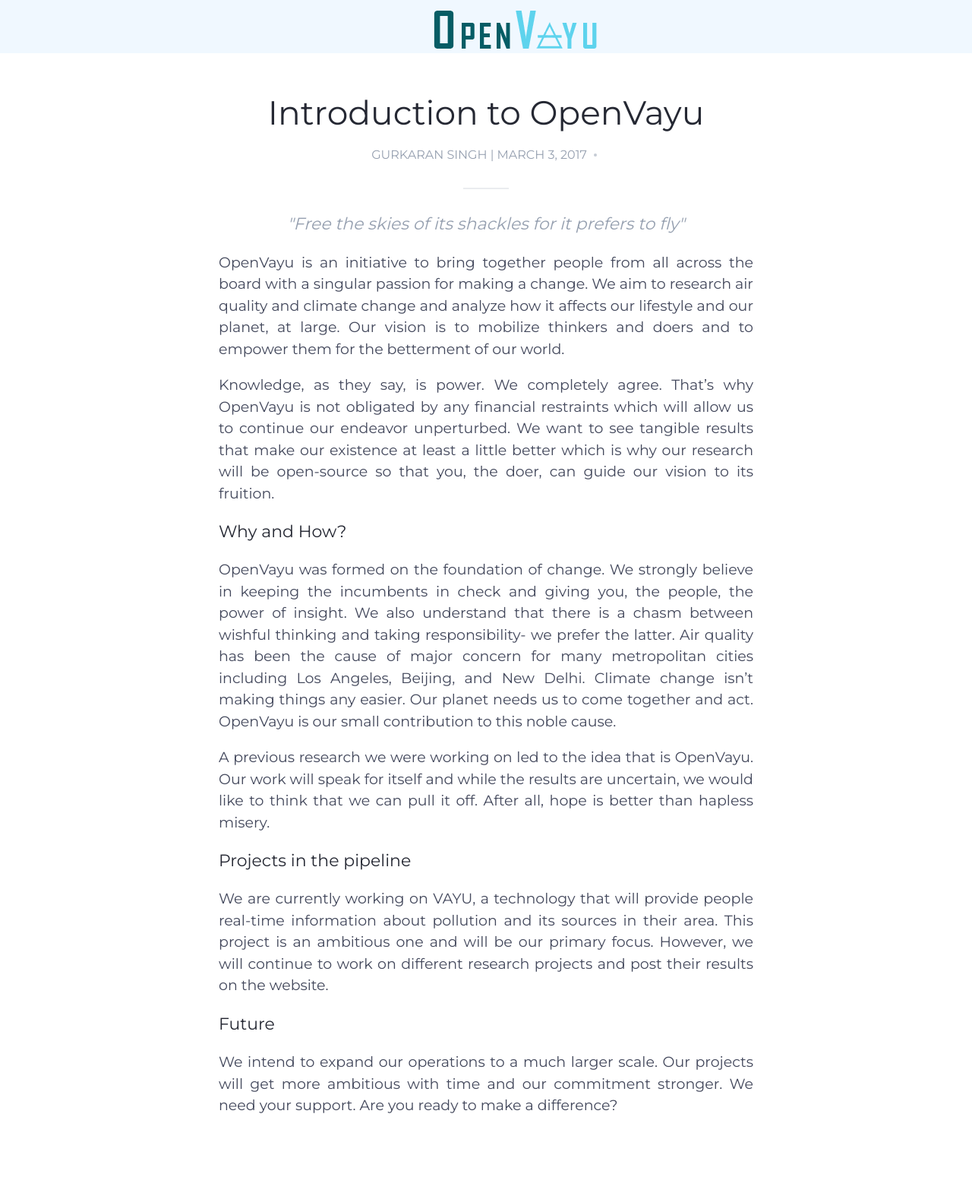
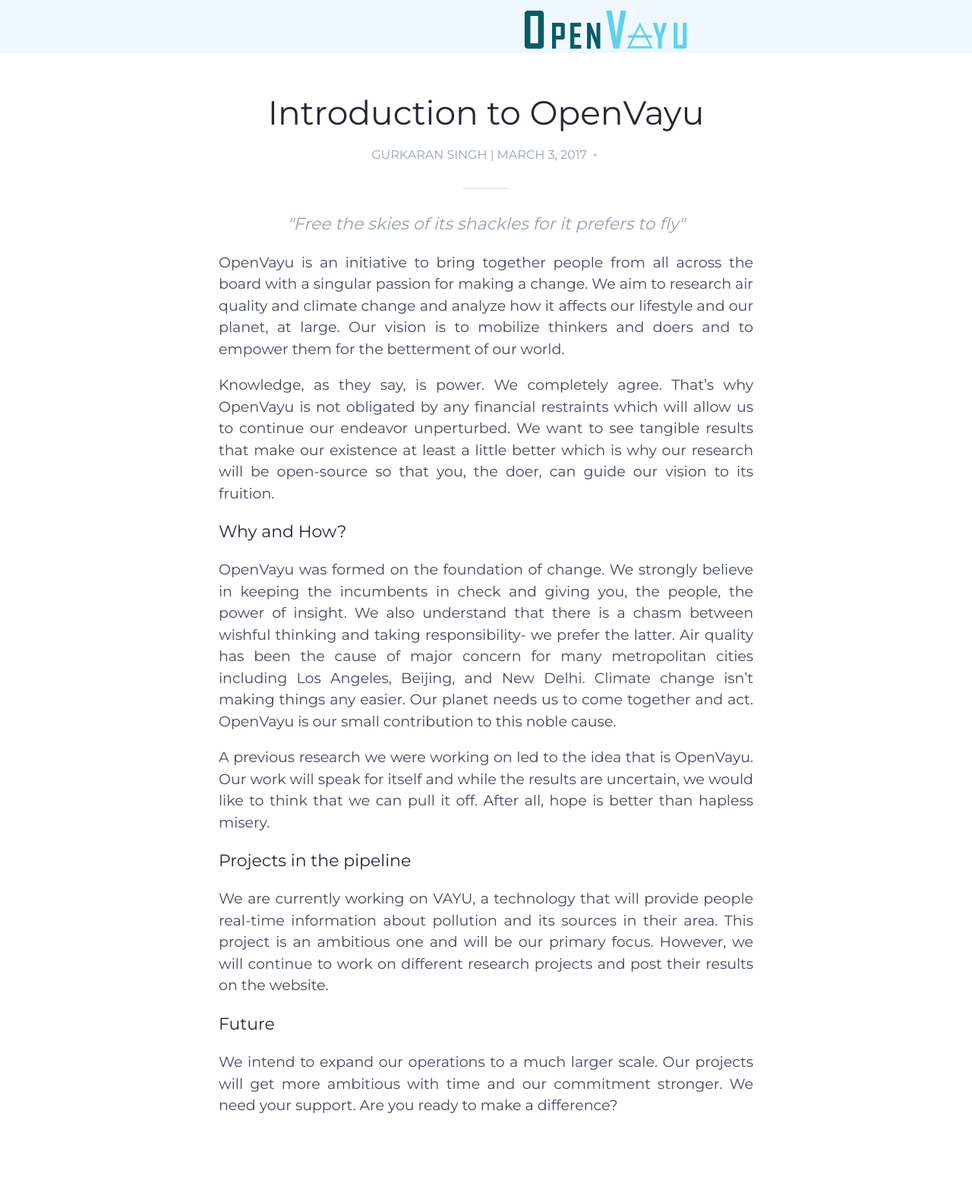
Before and after one commit to disha-surana/ChaitanyaBaweja.github.io, a Jekyll site: the page blogs/introduction_to_openvayu.html, which Jekyll copies as it is, in a window 1280 px wide. Shown: the whole page at 76% size. Built offline with Jekyll 4.4.1, drawn with Linux system fonts in a browser that asks for light colours.

Commit message:
center fix

```diff
--- a/assets/css/styles.css
+++ b/assets/css/styles.css
@@ -1105,7 +1105,13 @@ body {
 }
 
 .Shared-Navigation-logo {
-    position: absolute;
+    position: relative;
+}
+.Shared-Navigation-logo img{
+    vertical-align: middle;
+    position: relative;
+    display: block;
+    margin:auto;
 }
 
 .Shared-Navigation-innerContainer {
```
Also changed, not shown: blogs/blog.html (+4 -6 lines).
